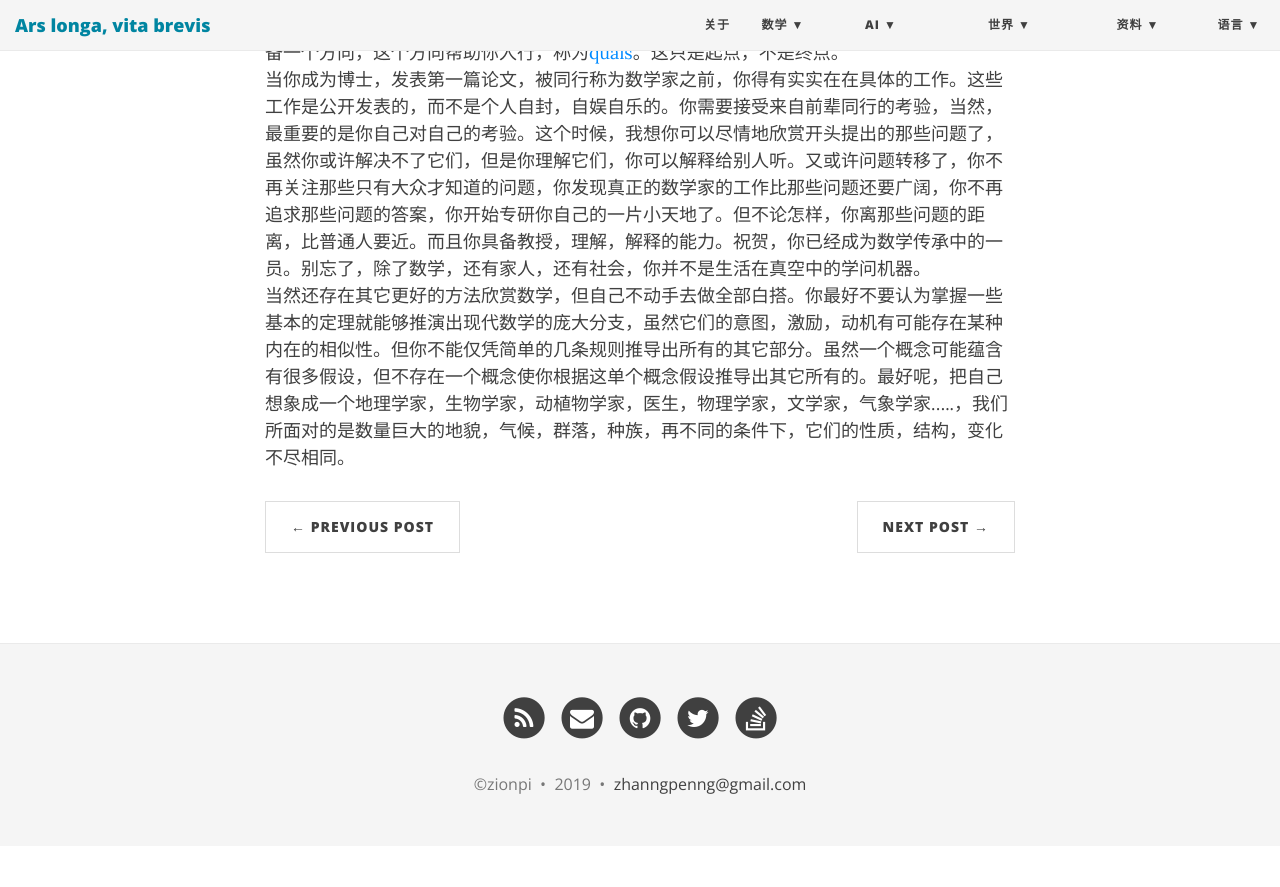
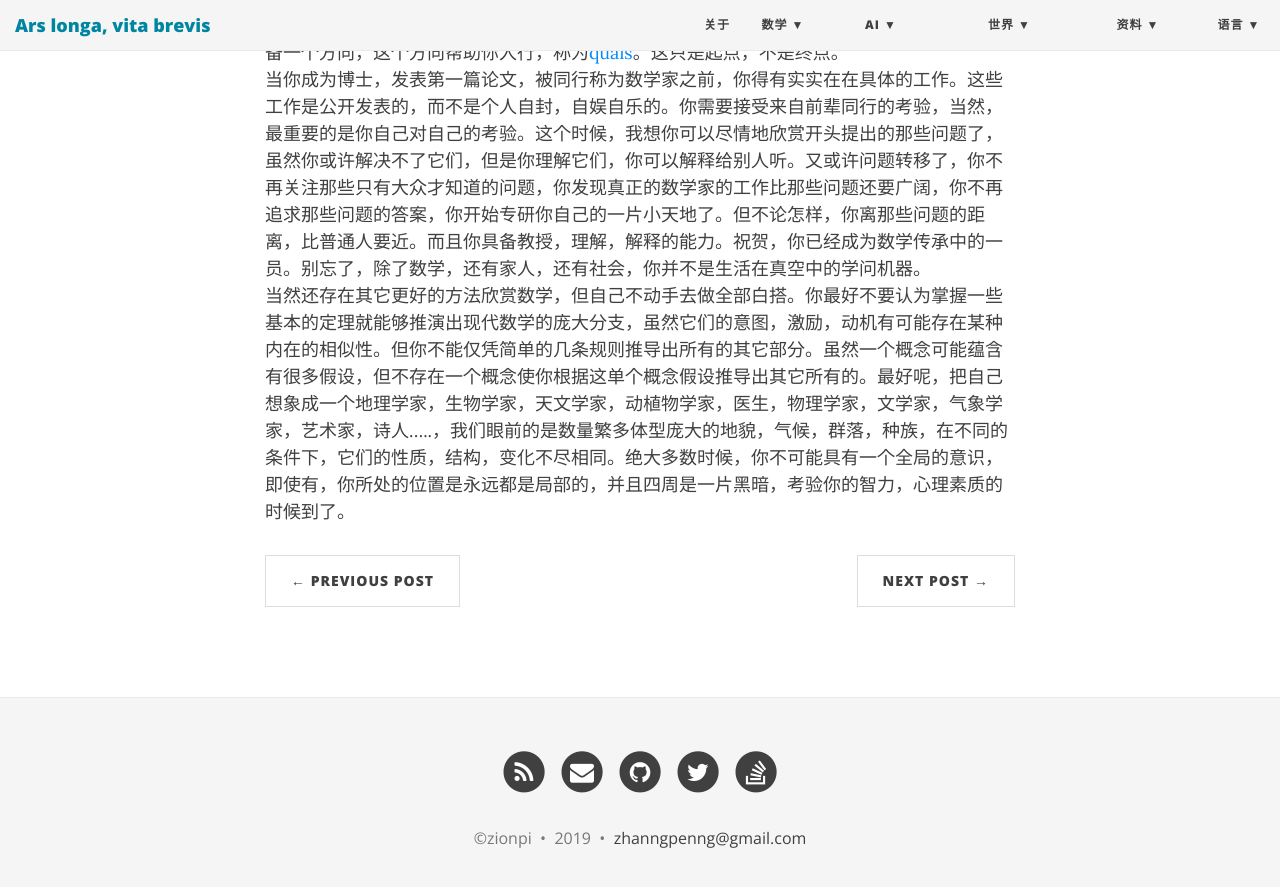
Before and after one commit to ZionPi/zionpi.github.io, a Jekyll site: the page built from _posts/2011-04-15-how-to-appreciate-mathematics.md, in a window 1280 px wide and 900 px high, scrolled down 1810 px. Shown: the top 887 px of the window. Built offline with Jekyll 4.4.1, drawn with Linux system fonts in a browser that asks for light colours; nearby versions of some CDN libraries; before the commit the page ends 2656 px from its top, so only the background shows below that.

Commit message:
Update 2011-04-15-how-to-appreciate-mathematics.md

```diff
--- a/_posts/2011-04-15-how-to-appreciate-mathematics.md
+++ b/_posts/2011-04-15-how-to-appreciate-mathematics.md
@@ -13,4 +13,4 @@ title: 怎么样去欣赏数学呢？
 数学并不能通过激情来解释，但是它好像存在一条通道，在还未解释给你之前，你觉得这不可能，要完全说服你去相信一件事情是不可能的。你得自己去探索，自己去思考，在别人解答之前，自己先思考，这几乎是最重要的。这个过程你会面临各种各样的问题，比如，你觉得时间有限，自己懒得思考了，就全盘接受吧。然后你成为了他人思考产物的接收装置。一旦面临新的变种问题，你缺乏弹性，这个不可取。还有，你思考了，但就是没有思路，于是你开始自我怀疑，是不是天生的啊？怀疑自己根本不是天才，为什么别人能自己不能？于是问题转移了，你开始思考其它与问题无关的事情了。还有，你觉得一切都是平铺直叙的，没什么挑战，既然前人摘的树，你就乘凉好了，干嘛非得挑战什么自我，去没事找事呢？还有，你听信别人的意见，发现了无穷多个好主意，然后你东搞搞，西搞搞，最后发现，确实是尽力了，但是没什么成果。仅仅是为了听从建议而执行建议，而忽略了自己的小方向，小问题。然后，你发现时间没有了，你开始担心其它问题了。现在假设，你克服了所有心理上的，生理上的各种障碍，屏障，去到了你心仪已久的大学任教，但你觉得好像生活还是缺点什么？譬如，你还是没有解决大问题！但这个时候已经不同，你生活已经稳定下来，衣食无忧的情况下，你可以继续追求大问题，但实际情况是需要有很多因素综合考虑才会得到一个好的教职，时间会治疗你的野心。但有一点已经不同了，数学不再像你开始追求的那么纯粹，你需要跟现实社会发生碰撞。即便你解决了你开头想要解决的大问题，那又能怎样？问题不会终结，各种各样的问题会随着时间的流逝不断地向你袭来。然后你学会了放弃，你已经有点眉目了。我想我已经带领你见识了一小段数学旅程，这段旅程的目的是想提醒你观察你内心的心理活动的变化。你应该知道人外有人，山外有山。你也应该知道一个真正的学者应该追求的是业务水平的提高，而不是身外之物。
 我真的不希望你变得怨天由人，言之无物，做了这么一长篇的思想工作是为了还原一个真实的数学环境给你。如果经过这些喋喋不休，你仍然觉得数学真有意思，愿意在数学上多花一点时间琢磨，愿意聆听那些有成就的数学家发表他们自己的看法，并且试图理解他们的工作，那么我将提供一些方向给你。一般地，不管是现代还是古代，数学研究很讲究师承，最好的方式当然是找一个当代工作突出的前辈带领自己入行，这是最高效的方法了吧。然而因为天下名师资源有限，你得具备相当的竞争力才能达成所愿。最好呢，你如果能在奥林匹克竞赛上拔得头筹就更好了，然而那并不是必须的。虽然在奥林匹克竞赛上表现不突出，但这并不妨碍你去继续喜欢数学，数学研究不是一直在搞比赛。一般地在成为数学家之前，需要经过选拔，你需要具备一个方向，这个方向帮助你入行，称为[quals]({{site.baseurl}}/mathematics-quals/)。这只是起点，不是终点。
 当你成为博士，发表第一篇论文，被同行称为数学家之前，你得有实实在在具体的工作。这些工作是公开发表的，而不是个人自封，自娱自乐的。你需要接受来自前辈同行的考验，当然，最重要的是你自己对自己的考验。这个时候，我想你可以尽情地欣赏开头提出的那些问题了，虽然你或许解决不了它们，但是你理解它们，你可以解释给别人听。又或许问题转移了，你不再关注那些只有大众才知道的问题，你发现真正的数学家的工作比那些问题还要广阔，你不再追求那些问题的答案，你开始专研你自己的一片小天地了。但不论怎样，你离那些问题的距离，比普通人要近。而且你具备教授，理解，解释的能力。祝贺，你已经成为数学传承中的一员。别忘了，除了数学，还有家人，还有社会，你并不是生活在真空中的学问机器。
-当然还存在其它更好的方法欣赏数学，但自己不动手去做全部白搭。你最好不要认为掌握一些基本的定理就能够推演出现代数学的庞大分支，虽然它们的意图，激励，动机有可能存在某种内在的相似性。但你不能仅凭简单的几条规则推导出所有的其它部分。虽然一个概念可能蕴含有很多假设，但不存在一个概念使你根据这单个概念假设推导出其它所有的。最好呢，把自己想象成一个地理学家，生物学家，动植物学家，医生，物理学家，文学家，气象学家.....，我们所面对的是数量巨大的地貌，气候，群落，种族，再不同的条件下，它们的性质，结构，变化不尽相同。
+当然还存在其它更好的方法欣赏数学，但自己不动手去做全部白搭。你最好不要认为掌握一些基本的定理就能够推演出现代数学的庞大分支，虽然它们的意图，激励，动机有可能存在某种内在的相似性。但你不能仅凭简单的几条规则推导出所有的其它部分。虽然一个概念可能蕴含有很多假设，但不存在一个概念使你根据这单个概念假设推导出其它所有的。最好呢，把自己想象成一个地理学家，生物学家，天文学家，动植物学家，医生，物理学家，文学家，气象学家，艺术家，诗人.....，我们眼前的是数量繁多体型庞大的地貌，气候，群落，种族，在不同的条件下，它们的性质，结构，变化不尽相同。绝大多数时候，你不可能具有一个全局的意识，即使有，你所处的位置是永远都是局部的，并且四周是一片黑暗，考验你的智力，心理素质的时候到了。
```
